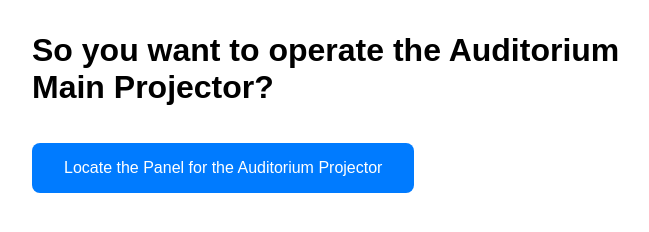
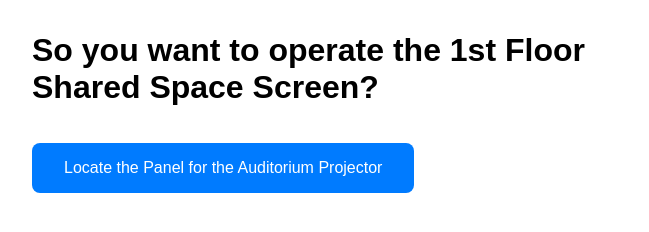
Before and after one commit to emmanuelortiz-MTR/WC.1stFl.Conference, a plain HTML site: page output/index.html in a window 1280 px wide. Shown: the whole page, without its empty margins (308-957 px from the left). Drawn offline with Linux system fonts and the light colour scheme.

Commit message:
Update index.html

```diff
--- a/output/index.html
+++ b/output/index.html
@@ -14,7 +14,7 @@
     </style>
 </head>
 <body>
-    <h1>So you want to operate the Auditorium Main Projector?</h1>
+    <h1>So you want to operate the 1st Floor Shared Space Screen?</h1>
     <a href="start_step1.html" class="button">Locate the Panel for the Auditorium Projector</a><br>
 </body>
 </html>
```
